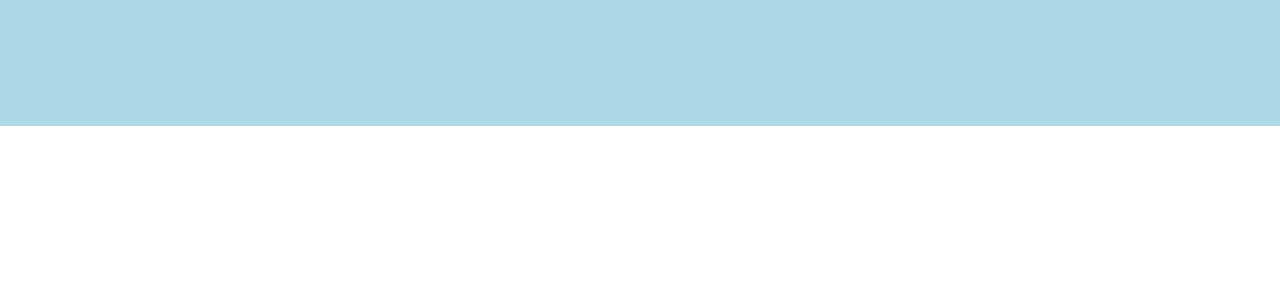
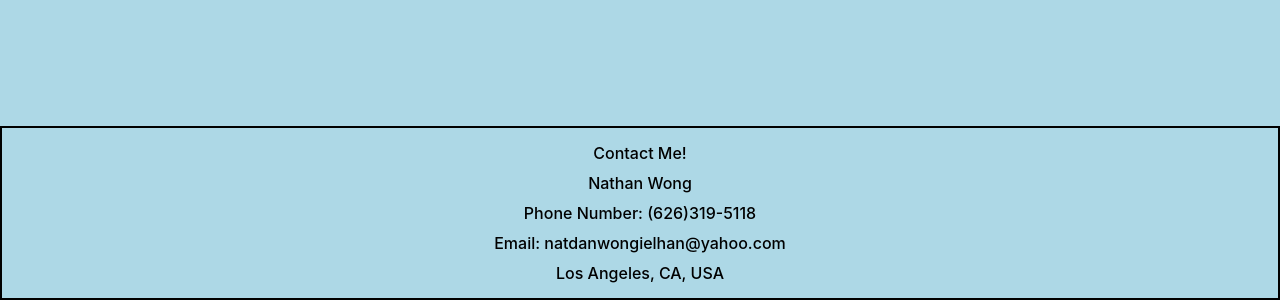
Before and after one commit to ndw001/Portfolio, a React (Create React App) app: page / in a window 1280 px wide. Shown: the part 2504-2804 px from the top of the page. Before the commit the page ends 2630 px from the top, so only its background shows below. Built offline with nearby package versions, Linux system fonts and the light colour scheme.

Commit message:
add placeholder for Projects and Contact Me section

```diff
--- a/package.json
+++ b/package.json
@@ -2,7 +2,7 @@
   "name": "portfolio",
   "version": "0.1.0",
   "private": true,
-  "homepage": "https://ndw001.github.io/portfolio",
+  "homepage": "https://ndw001.github.io/Portfolio",
   "dependencies": {
     "@testing-library/jest-dom": "^5.17.0",
     "@testing-library/react": "^13.4.0",
--- a/src/App.js
+++ b/src/App.js
@@ -1,8 +1,8 @@
-import logo from "./logo.svg";
 import "./App.css";
 import IntroPage from "./components/IntroPage";
 import Header from "./components/Header";
 import Projects from "./components/Projects";
+import Contact from "./components/Contact";
 
 function App() {
   return (
@@ -10,6 +10,7 @@ function App() {
       <IntroPage />
       <Header />
       <Projects />
+      <Contact />
     </div>
   );
 }
--- /dev/null
+++ b/src/components/Contact.css
@@ -0,0 +1,9 @@
+.contact {
+  display: flex;
+  flex-direction: column;
+  gap: 10px;
+  padding: 15px;
+  font-weight: 500;
+  border: 2px solid black;
+  text-align: center;
+}
--- /dev/null
+++ b/src/components/Contact.js
@@ -0,0 +1,19 @@
+import "./Contact.css";
+
+function Contact() {
+  // Center in Middle of page??
+  // Picture ??
+  //
+
+  return (
+    <div className="contact">
+      <div className=" "> Contact Me! </div>
+      <div className="name"> Nathan Wong </div>
+      <div className="number"> Phone Number: (626)319-5118 </div>
+      <div className="email"> Email: natdanwongielhan@yahoo.com </div>
+      <div className="location"> Los Angeles, CA, USA </div>
+    </div>
+  );
+}
+
+export default Contact;
```
